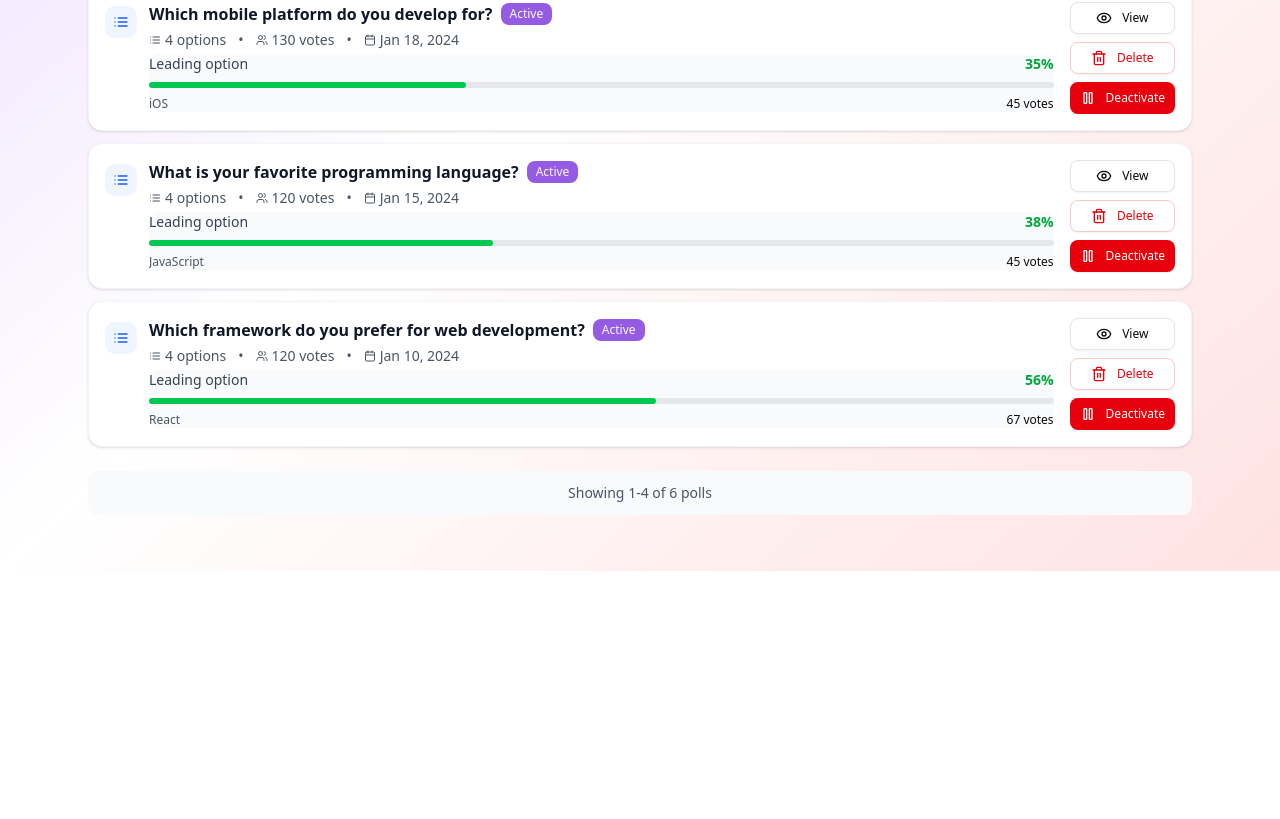
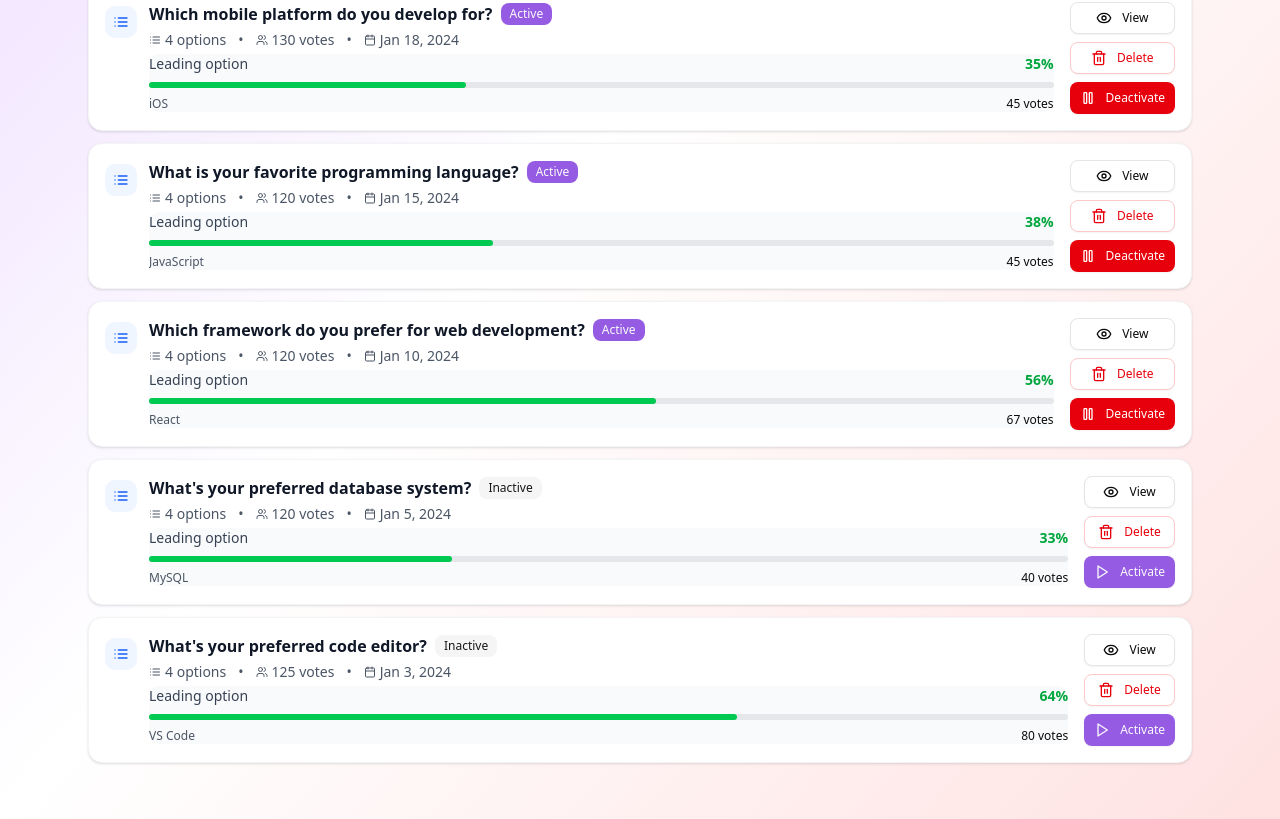
Before and after one commit to AmanSingh0429/PopThePoll, a Next.js app: page /admin/poll in a window 1280 px wide. Shown: the part 623-1442 px from the top of the page. Before the commit the page ends 1194 px from the top, so only its background shows below. Built offline with nearby package versions, Linux system fonts and the light colour scheme.

Commit message:
feat(ui):Initial UI complete

```diff
--- a/app/admin/poll/create/page.tsx
+++ b/app/admin/poll/create/page.tsx
@@ -50,6 +50,7 @@ const CreatePolls = () => {
   }
   return (
     <>
+      <div className="md:h-[calc(100vh-210px)] h-[calc(100vh-190px)]">
         <Card>
           <CardHeader>
             <CardTitle>Create New Poll</CardTitle>
@@ -104,6 +105,7 @@ const CreatePolls = () => {
             </Button>
           </CardContent>
         </Card>
+      </div>
     </>
   )
 }
--- a/components/PollList.tsx
+++ b/components/PollList.tsx
@@ -122,7 +122,7 @@ const PollList = () => {
   const [statusFilter, setStatusFilter] = useState<"all" | "active" | "inactive">("all")
   const [sortBy, setSortBy] = useState<"newest" | "votes" | "title">("newest")
   const [currentPage, setCurrentPage] = useState(1)
-  const pollsPerPage = 4
+  const pollsPerPage = 10
 
   const handleViewPoll = (pollId: string) => {
     router.push(`poll/${pollId}`)
```
Lines whose indentation alone changed are shown as unchanged.
